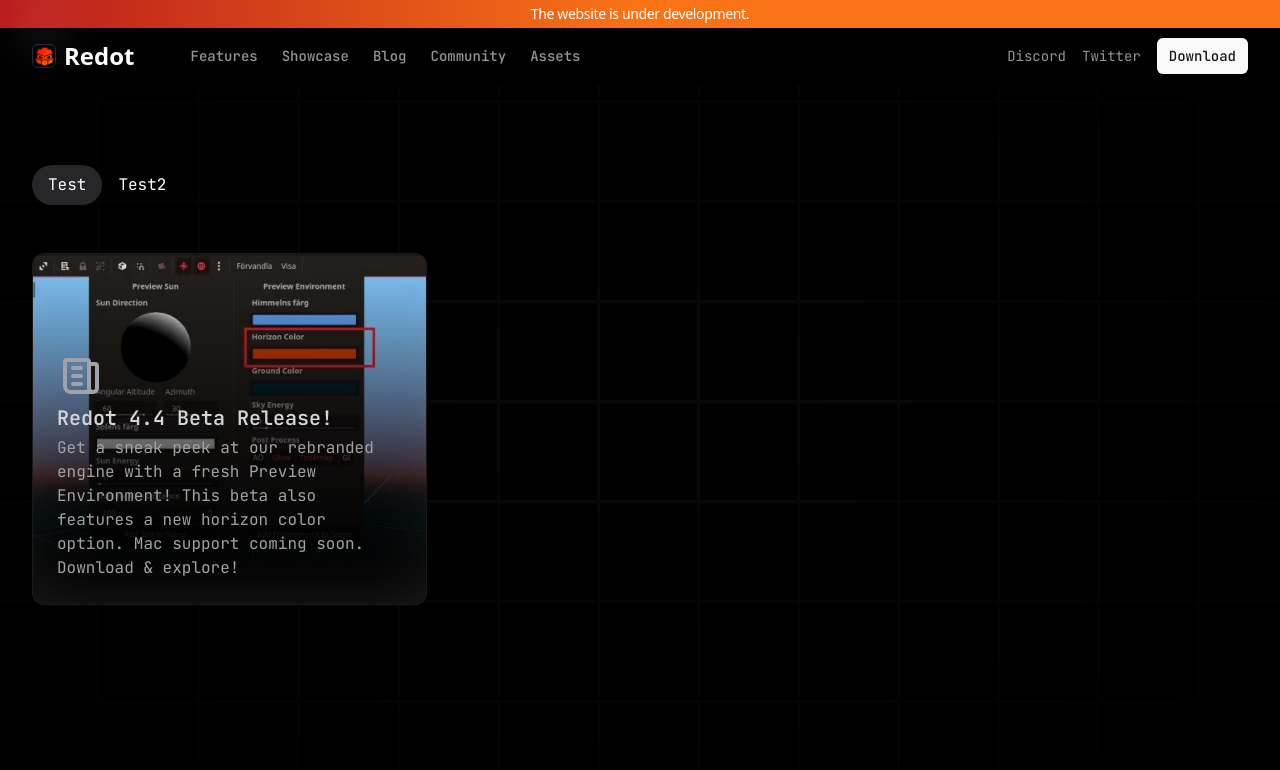
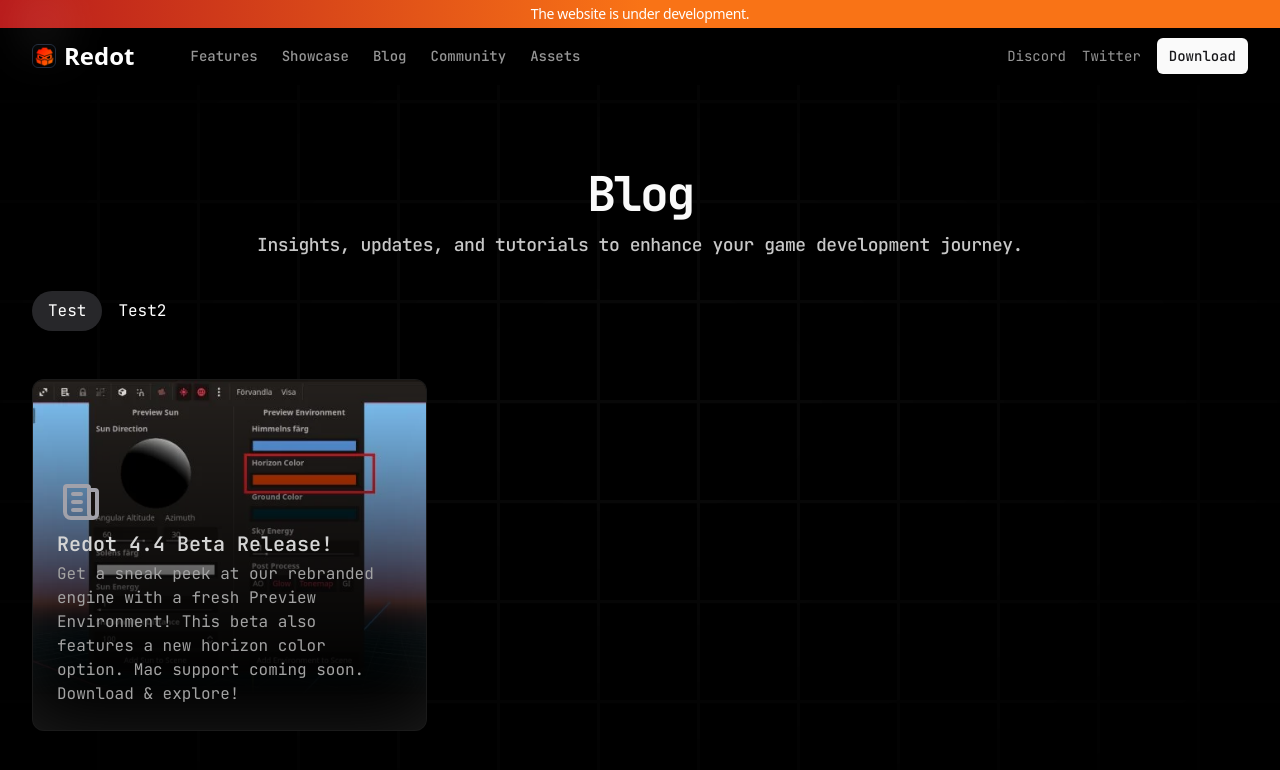
Before and after one commit to charlottewiltshire0/redot-website, a Next.js app: page /blog in a window 1280 px wide. Shown: the top 770 px of the page. Built offline with nearby package versions, Linux system fonts and the light colour scheme.

Commit message:
[UPDATE]: Add header and subheader to Blog page
Changes:
- Introduced a main header ("Blog") and subheader for context on the Blog page.
- Enhanced the overall layout and user experience by providing a clearer description of the page content.

```diff
--- a/app/(root)/blog/page.tsx
+++ b/app/(root)/blog/page.tsx
@@ -23,6 +23,13 @@
           <div className='pointer-events-none absolute inset-0 flex items-center justify-center bg-white [mask-image:radial-gradient(ellipse_at_center,transparent_20%,black)] dark:bg-black'></div>
         </div>
         <section className='relative z-20 mx-auto h-screen w-full max-w-[84rem]'>
+          <h2 className='mb-2 text-center text-5xl font-bold leading-[1.2] tracking-tighter text-foreground'>
+            Blog
+          </h2>
+          <h3 className='mx-auto mb-8 text-balance text-center text-lg font-medium tracking-tight text-foreground/80'>
+            Insights, updates, and tutorials to enhance your game development
+            journey.
+          </h3>
           <Tabs tabs={tabs} />
         </section>
       </div>
```
